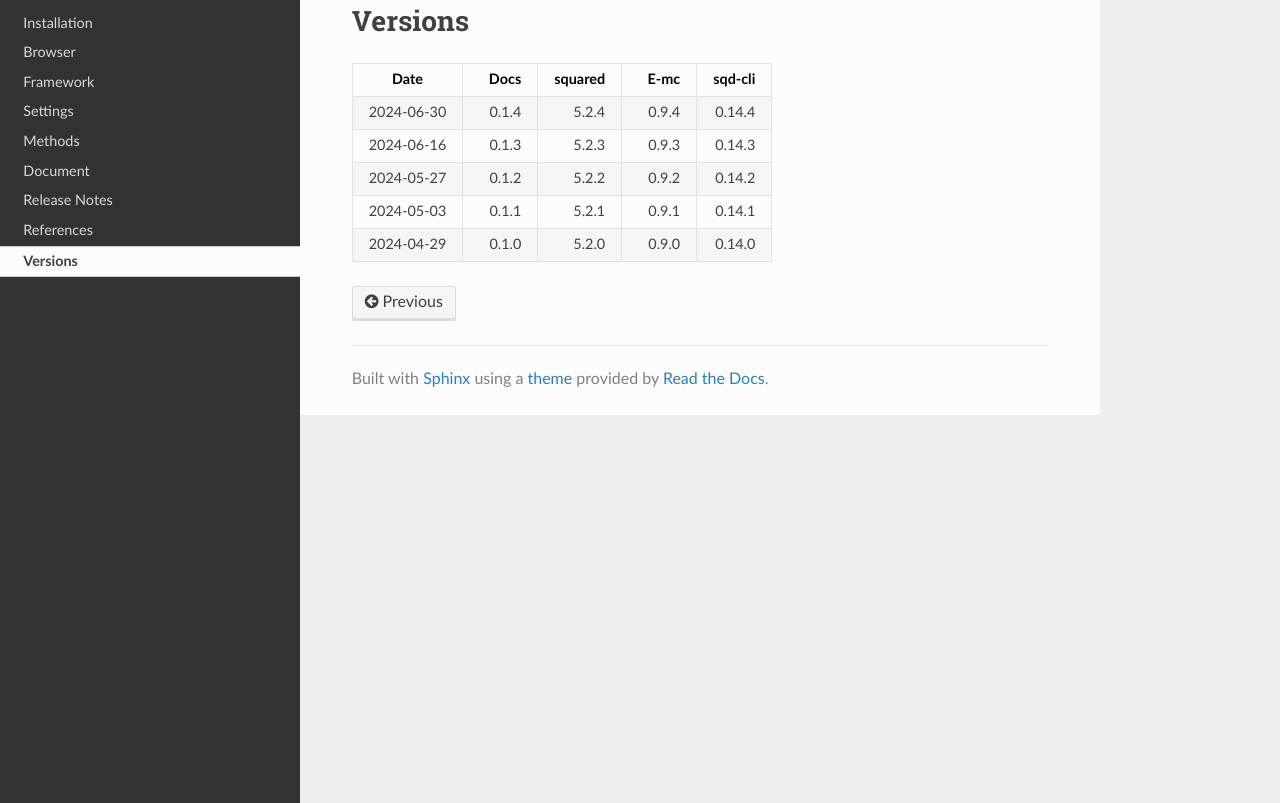
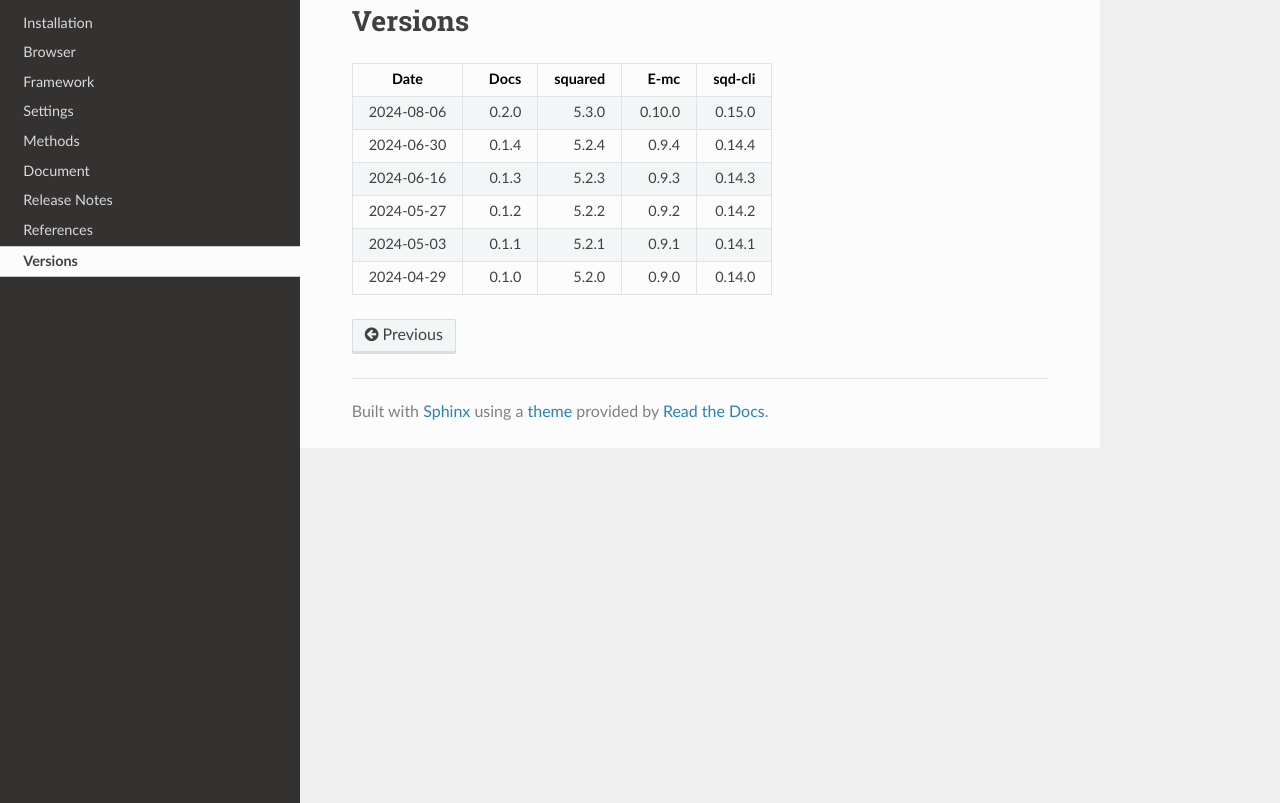
Before and after one commit to anpham6/android-docs, a Sphinx documentation site: the page built from source/versions.rst, in a window 1280 px wide, cut to the strip 97-900 px from the top of the page. Built offline with Sphinx 7.4.7 and the Read the Docs theme 2.0.0, drawn with Linux system fonts in a browser that asks for light colours.

Commit message:
Versions: Release date for squared 5.3.0.

```diff
--- a/source/versions.rst
+++ b/source/versions.rst
@@ -4,12 +4,13 @@ Versions
 
 .. rst-class:: versions
 
-========== ======== ======== ======== ========
-   Date      Docs    squared     E-mc  sqd-cli
-========== ======== ======== ======== ========
-2024-06-30    0.1.4    5.2.4    0.9.4   0.14.4
-2024-06-16    0.1.3    5.2.3    0.9.3   0.14.3
-2024-05-27    0.1.2    5.2.2    0.9.2   0.14.2
-2024-05-03    0.1.1    5.2.1    0.9.1   0.14.1
-2024-04-29    0.1.0    5.2.0    0.9.0   0.14.0
-========== ======== ======== ======== ========
+========== ======== ======== ========= ========
+   Date      Docs    squared      E-mc  sqd-cli
+========== ======== ======== ========= ========
+2024-08-06    0.2.0    5.3.0    0.10.0   0.15.0
+2024-06-30    0.1.4    5.2.4     0.9.4   0.14.4
+2024-06-16    0.1.3    5.2.3     0.9.3   0.14.3
+2024-05-27    0.1.2    5.2.2     0.9.2   0.14.2
+2024-05-03    0.1.1    5.2.1     0.9.1   0.14.1
+2024-04-29    0.1.0    5.2.0     0.9.0   0.14.0
+========== ======== ======== ========= ========
```
Also changed, not shown: README.md (+8 -7 lines).
